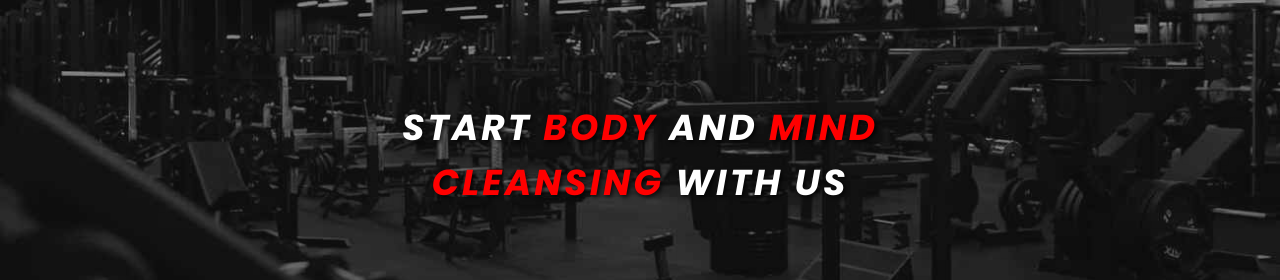
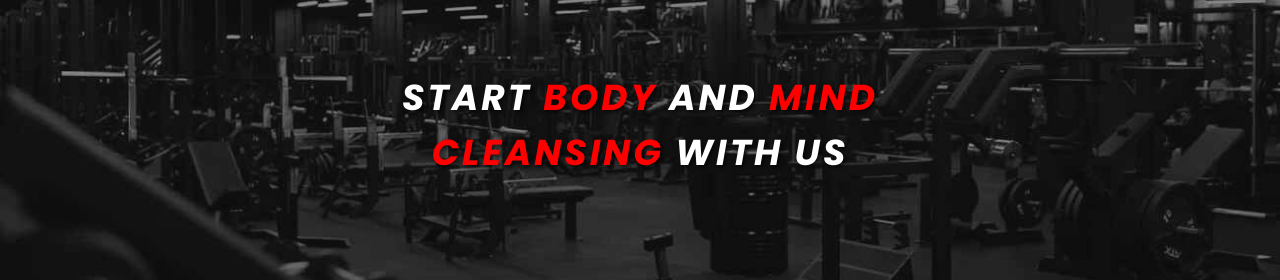
Before and after one commit to capstxr/gym, a React (Create React App) app: page /about in a window 1280 px wide. Shown: the part 185-465 px from the top of the page. Built offline with nearby package versions, Linux system fonts and the light colour scheme.

Commit message:
Update about.scss

```diff
--- a/src/ts/pages/about/about.scss
+++ b/src/ts/pages/about/about.scss
@@ -22,6 +22,7 @@
     text-shadow: 2px 2px 4px rgba(0, 0, 0, 0.75);
     letter-spacing: 3px;
     width: 500px;
+    margin-top: -60px;
     text-align: center;
 }
 
```
